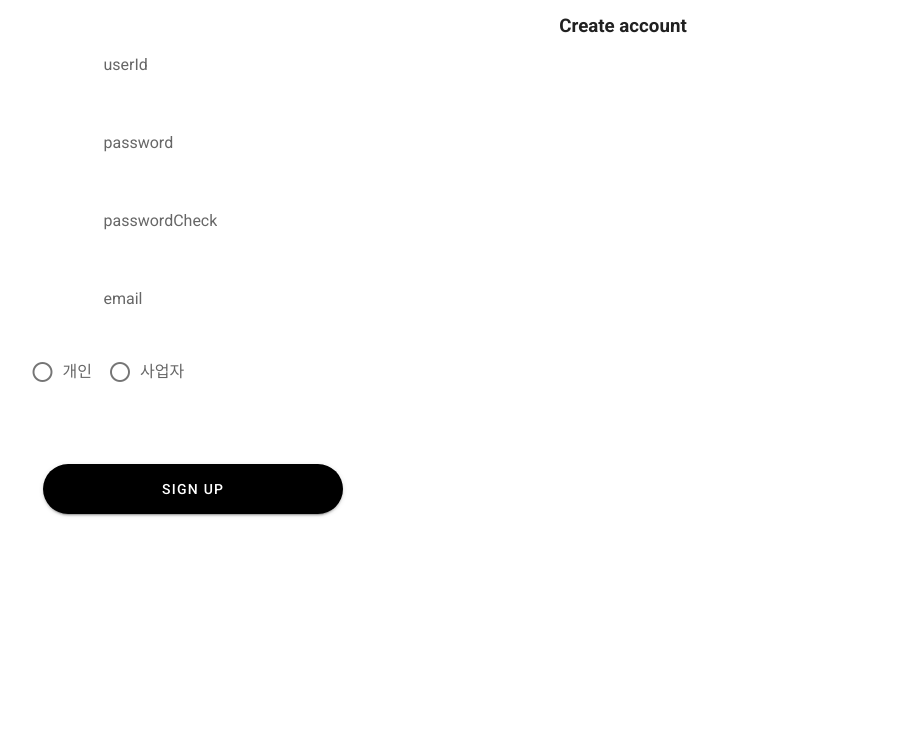
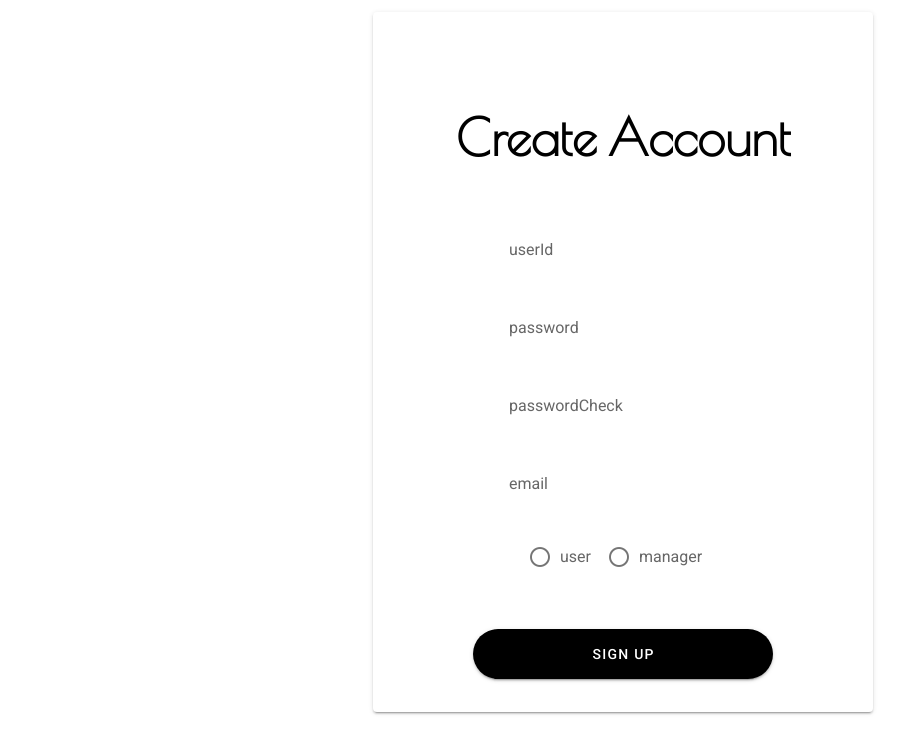
Before and after one commit to KHWeb19/PersonalProject, a Vue app in the folder HeejinKim/frontend/frontend_pro/: page /register in a window 1280 px wide. Shown: the top 754 px of the page, without its empty margins (17-922 px from the left). Built offline with nearby package versions, Linux system fonts and the light colour scheme.

Commit message:
[김희진]feat: 회원가입 UI 구현 + 유효성검사 [FMMS-1]

```diff
--- a/HeejinKim/frontend/frontend_pro/src/components/login/RegisterForm.vue
+++ b/HeejinKim/frontend/frontend_pro/src/components/login/RegisterForm.vue
@@ -1,20 +1,27 @@
 <template>
-    <v-container class="SignUpForm" style="height:100%">
+    <v-container >
         <form @submit.prevent="onSubmit">
-            <h3 class="text-center"> Create account </h3>
-            <div justify-center>
 
-                <v-text-field class="pl-4 pr-4" flat solo v-model="userId" type="text" label="userId"
-                prepend-icon="mid-account" > </v-text-field>
+            <v-card class="card_box">
+                <h1 class="text-center"> Create Account </h1>
+                <div class="input" justify-center>
 
+                    <div class="input_area">
+                    <v-text-field class="pl-4 pr-4" flat solo v-model="userId" type="text" label="userId" :rules="rulesId">
+                    </v-text-field></div>
+
+                    <div class="input_area">
                     <v-text-field class="pl-4 pr-4" flat solo v-model="password" type="password" label="password"
-                prepend-icon="mid-lock" > </v-text-field>
+                     :rules="rulesPassword"> </v-text-field></div>
 
+                    <div class="input_area">
                     <v-text-field class="pl-4 pr-4" flat solo v-model="passwordCheck" type="password" label="passwordCheck"
-                prepend-icon="mid-account" > </v-text-field>
+                    :rules="rulesPWCheck"> </v-text-field></div>
 
+                    <div class="input_area">
                     <v-text-field class="pl-4 pr-4" flat solo v-model="email" type="text" label="email"
-                prepend-icon="mid-email-multiple" > </v-text-field>
+                     :rules="rulesEmail"> </v-text-field></div>
+
 
                     <div class="row">
                         <v-radio-group v-model="radioGroup" row>
@@ -23,20 +30,30 @@
                     </div>
 
 
-                <div class="btn-size">
-                    <v-btn width="300" height="50" type="submit" color="black" style="float:left; margin-top:6%;"
-                    class="white--text" rounded>
+                    <div class="btn-size pt-5">
+                        <v-btn width="300" height="50px" type="submit" color="black" style="margin-top:10%;"
+                        class="white--text" rounded >
                         SIGN UP
                         </v-btn>
                     </div>
                 </div>
+            </v-card>
         </form>
     </v-container>
+
+
 </template>
 
 <script>
+
 export default {
     name: 'RegisterForm',
+
+    props:{
+        members:{
+            type:Array
+        }
+    },
 
         data(){
             return {
@@ -46,18 +63,88 @@ export default {
                 email : '',
                 radioGroup: 1,
                 kindsOfMember: [
-                    '개인',
-                    '사업자'
+                    'user',
+                    'manager'
+                ],
+                rulesId:[
+                    v => !!v || 'Enter your id'
+                ],
+
+                rulesPassword:[
+                    v => !!v || 'Enter your password',
+                    v => v.length >= 3 || 'Password must be less than 3 characters'
+                ],
+
+                rulesPWCheck:[
+                    v => !!v || 'Confirm your password',
+                    v => v === this.password || 'Wrong password'
+                ],
+
+                rulesEmail:[
+                v => !!v ||  'Enter your email',
+                //v => /.+@.+\..+/.test(v) || 'Email must be valid',
+
                 ]
+
             }
         },
     methods: {
         onSubmit () {
+
             const {  userId, password, passwordCheck, email, radioGroup } = this
-            const auth = (radioGroup == '개인' ? '개인' : '사업자')
+            const auth = (radioGroup == 'user' ? 'user' : 'manager')
             this.$emit('submit', { userId, password, passwordCheck, email, auth})
 
         }
     }
 }
 </script>
+
+<style scoped>
+
+@import url('https://fonts.googleapis.com/css2?family=Poiret+One&display=swap');
+
+
+.card_box{
+   background: rgba(131, 130, 130, 0.116);
+    height: 700px;
+    text-align: center;
+    position: relative;
+    display: center;
+    padding: 5% 0% 30% 0%;
+    width: 500px;
+
+}
+
+.card_box h1{
+
+    font-family: 'Poiret One', cursive;
+    font-size: 50px;
+    margin-top: 30px;
+    color: black;
+    text-align: center;
+
+}
+.input{
+
+    display: flex;
+    flex-direction: column;
+    justify-content: center;
+    align-items: center;
+    margin-top: 50px;
+
+}
+.v-input{
+    font-size: 20px;
+}
+
+/* 입력칸 배경색
+.theme--light.v-text-field--solo > .v-input__control > .v-input__slot {
+    background: #583d3d;
+}*/
+
+
+
+
+
+</style>
--- /dev/null
+++ b/HeejinKim/frontend/frontend_pro/src/store/mutation-types.js
@@ -0,0 +1,2 @@
+export const FETCH_MEMBER_LIST = 'FETCH_MEMBER_LIST'
+export const FETCH_MEMBER = 'FETCH_MEMBER'
--- a/HeejinKim/frontend/frontend_pro/src/views/login/RegisterPage.vue
+++ b/HeejinKim/frontend/frontend_pro/src/views/login/RegisterPage.vue
@@ -8,8 +8,11 @@
 </template>
 
 <script>
+
+
 import RegisterForm from '@/components/login/RegisterForm.vue'
 import axios from 'axios'
+//import {mapActions, mapState } from 'vuex';
 
 export default {
    name: "RegisterPage",
@@ -20,18 +23,35 @@ export default {
        onSubmit(payload){
             const { userId, password, passwordCheck, email ,auth } = payload
 
+
+            if(password == passwordCheck) {
             axios.post('http://localhost:7777/jpaMember/register',{userId, password, passwordCheck, email, auth})
                 .then(res => {
+                    if(res.data) {
                         alert('회원가입 성공' + res)
                         this.$router.push({
                             name: 'Home'
                         })
-                }).catch(res => {
+                    } else { alert('중복된 아이디입니다')
+                    }
+                })
+                .catch(res => {
                     alert(res.response.data.message)
                 })
-
+            }else {
+                alert('비밀번호가 일치하지 않습니다.')
+                return false
+            }
+        } /*,
+        ...mapActions(['fetchMemberList']),   ----members: member/
+    },
+    computed:{
+        ...mapState(['members'])
+    },
+    mounted(){
+        this.fetchMemberlist()
+    } */
+   }
 
 }
-    }
-}
 </script>
--- a/HeejinKim/frontend/frontend_pro/src/views/main/MainPage.vue
+++ b/HeejinKim/frontend/frontend_pro/src/views/main/MainPage.vue
@@ -17,7 +17,7 @@
                     <router-link style="text-decoration: none;" :to="{name: 'RegisterPage'}">
                          <h3 class="font-weight-light pa-6 pl-6 pr-2">Login</h3>
                     </router-link>
-                    <router-link style="text-decoration: none;" :to="{name: 'RegisterPage'}">
+                    <router-link style="text-decoration: none;" :to="{name: 'RegisterPage'}" >
                         <h3 class="font-weight-light pa-6 pl-6 pr-2">Register</h3>
                     </router-link>
 
```
Also changed, not shown: HeejinKim/frontend/frontend_pro/src/store/actions.js (added, +24 -0 lines), HeejinKim/frontend/frontend_pro/src/store/mutations.js (added, +13 -0 lines), HeejinKim/frontend/frontend_pro/src/store/states.js (added, +9 -0 lines), HeejinKim/frontend/frontend_pro/src/store/getter.js (added). Lines whose indentation alone changed are shown as unchanged.
